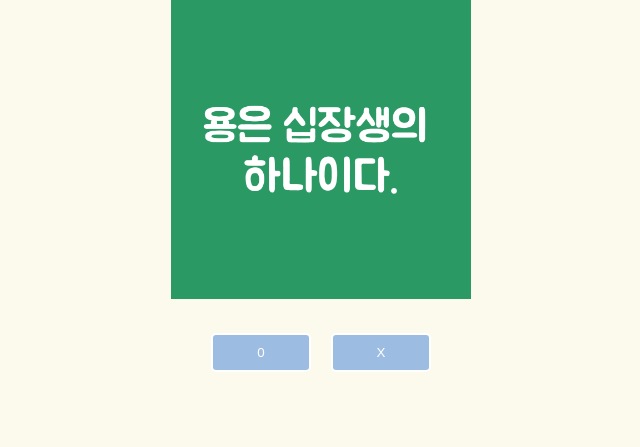
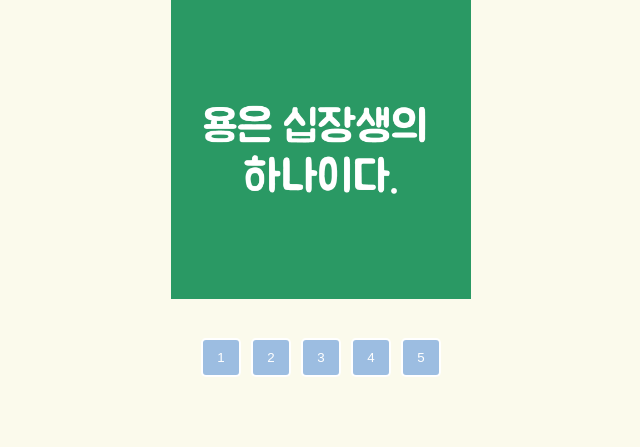
Before and after one commit to with-developer/Parrotor-AI-system-assistant, a Flask app: page / in a window 1280 px wide. Shown: the part 68-515 px from the top of the page, without its empty margins (319-959 px from the left). Run offline with Flask 3, Linux system fonts and the light colour scheme; some libraries are stand-ins or nearby versions.

Commit message:
5지선다로 수정

```diff
--- a/static/css/test.css
+++ b/static/css/test.css
@@ -29,65 +29,32 @@ body {
     text-align: center;
 }
 
-.button.o {
-    width: 100px;
+.button.option {
+    width: 40px;
     color: #ffffff;
     background: #9cbde1;
-    /*f88379*/
     border: 2px solid #ffffff;
     padding: 10px;
     border-radius: 5px;
-    margin-right: 10px;
+    margin: 5px;
 }
 
-.button.o:hover {
+.button.option:hover {
     background: #233c63;
-    /*e63a00*/
     color: #ffffff;
     cursor: pointer;
 }
 
-.button.o:active {
+.button.option:active {
     background: #233c63;
-    /*e63a00*/
     color: #ffffff;
 }
 
-.button.o:focus {
+.button.option:focus {
     background-color: #233c63;
-    /*e63a00*/
     outline: 0;
 }
 
-.button.x {
-    width: 100px;
-    color: #ffffff;
-    background: #9cbde1;
-    /*f88379*/
-    border: 2px solid #ffffff;
-    padding: 10px;
-    border-radius: 5px;
-    margin-left: 10px;
-}
-
-button.x:hover {
-    background: #233c63;
-    /*e63a00*/
-    color: #ffffff;
-    cursor: pointer;
-}
-
-.button.x:active {
-    background: #e7ddba;
-    /*e68a00*/
-    color: #ffffff;
-}
-
-.button.x:focus {
-    background-color: #233c63;
-    /*e63a00*/
-    outline: 0;
-}
 
 .button.res {
     width: 150px;
@@ -112,7 +79,6 @@ button.x:hover {
 
 .button.res:focus {
     background-color: #3084f4;
-    /**/
     outline: 0;
 }
 
@@ -120,7 +86,6 @@ button.x:hover {
     width: 150px;
     color: #ffffff;
     background: #000000;
-    /*f88379*/
     border: 2px solid #ffffff;
     padding: 10px;
     border-radius: 5px;
@@ -129,20 +94,17 @@ button.x:hover {
 
 .button.restart:hover {
     background: #233c63;
-    /*e63a00*/
     color: #ffffff;
     cursor: pointer;
 }
 
 .button.restart:active {
     background: #233c63;
-    /*e63a00*/
     color: #ffffff;
 }
 
 .button.restart:focus {
     background-color: #233c63;
-    /*e63a00*/
     outline: 0;
 }
 
--- a/templates/main.html
+++ b/templates/main.html
@@ -2,46 +2,24 @@
 <html>
 
 <head>
-    <!-- Required meta tags -->
     <meta charset="utf-8" />
     <meta name="viewport" content="width=device-width, initial-scale=1, shrink-to-fit=no" />
 
-    <link rel="stylesheet" href=" {{ url_for('static', filename='css/test.css') }}">
+    <link rel="stylesheet" href="{{ url_for('static', filename='css/test.css') }}">
 
-    <!-- sweetalert2 -->
     <script src="//cdn.jsdelivr.net/npm/sweetalert2@10"></script>
 </head>
 
 <body>
-    <!--번호 영역-->
-    <div class="number" id="number_id">
+    <div class="number" id="number_id"></div>
+    <div class="problem" id="problem_id"></div>
+    <div class="answer" id="answer_id"></div>
+    <div class="admin"></div>
 
-    </div>
-
-    <!--문제 영역-->
-    <div class="problem" id="problem_id">
-
-    </div>
-
-    <!-- 보기 영역-->
-    <div class="answer" id="answer_id">
-
-    </div>
-
-    <!--광고 영역-->
-    <div class="admin">
-
-    </div>
-
-    <!--기능 영역-->
     <script>
         var number_id, problem_id, answer_id;
         var problem_arr = ['q1.png', 'q2.png', 'q3.png', 'q4.png', 'q5.png', 'qres.png'];
-
-        var answer_arr = ['O', 'X', 'X', 'O', 'O'];
-
-        var selectAnswer, score;
-        var imgNum, startNum, endNum;
+        var answer_arr = [1, 1, 1, 1, 1];
 
         function init() {
             number_id = document.getElementById("number_id");
@@ -55,40 +33,33 @@
 
         init();
 
-
         function setProblem() {
             problem_id.innerHTML = "<img src='./static/img/" + problem_arr[startNum] + "' class='problem_img'>";
 
             if (startNum == endNum) {
                 number_id.innerHTML = "<span class='label'>< 결과보기 ></span>";
-                answer_id.innerHTML = "<button type='button' class='button res' onclick = 'btnResFunc();'>결과보기</button> <button type='button' class='button restart' onclick='history.go(0);'>다시하기</button>";
-
+                answer_id.innerHTML = "<button type='button' class='button res' onclick='btnResFunc();'>결과보기</button> <button type='button' class='button restart' onclick='history.go(0);'>다시하기</button>";
             } else {
                 number_id.innerHTML = "<span class='label'><" + parseInt(startNum + 1) + " ></span>";
-                answer_id.innerHTML = "<button type='button' class='button o' onclick='btn0Func();'>0</button><button type='button' class= 'button x' onclick='btnXFunc();'>X</button>";
+                answer_id.innerHTML = generateAnswerButtons();
             }
         }
 
+        function generateAnswerButtons() {
+            var buttonsHTML = "";
+            for (var i = 1; i <= 5; i++) {
+                buttonsHTML += "<button type='button' class='button option' onclick='btnFunc(" + i + ");'>" + i + "</button>";
+            }
+            return buttonsHTML;
+        }
 
-        function btn0Func() {
-            selectAnswer = "O";
-            if (answer_arr[startNum] == selectAnswer) {
+        function btnFunc(selectedOption) {
+            if (answer_arr[startNum] == selectedOption) {
                 score++;
             }
             startNum++;
             setProblem();
         }
-
-
-        function btnXFunc() {
-            selectAnswer = "X";
-            if (answer_arr[startNum] == selectAnswer) {
-                score++;
-            }
-            startNum++;
-            setProblem();
-        }
-
 
         function btnResFunc() {
             Swal.fire({
@@ -99,10 +70,8 @@
                 confirmButtonColor: '#d33',
                 confirmButtonText: '닫기',
                 allowOutsideClick: false
-            })
+            });
         }
-
-
     </script>
 </body>
 
```
